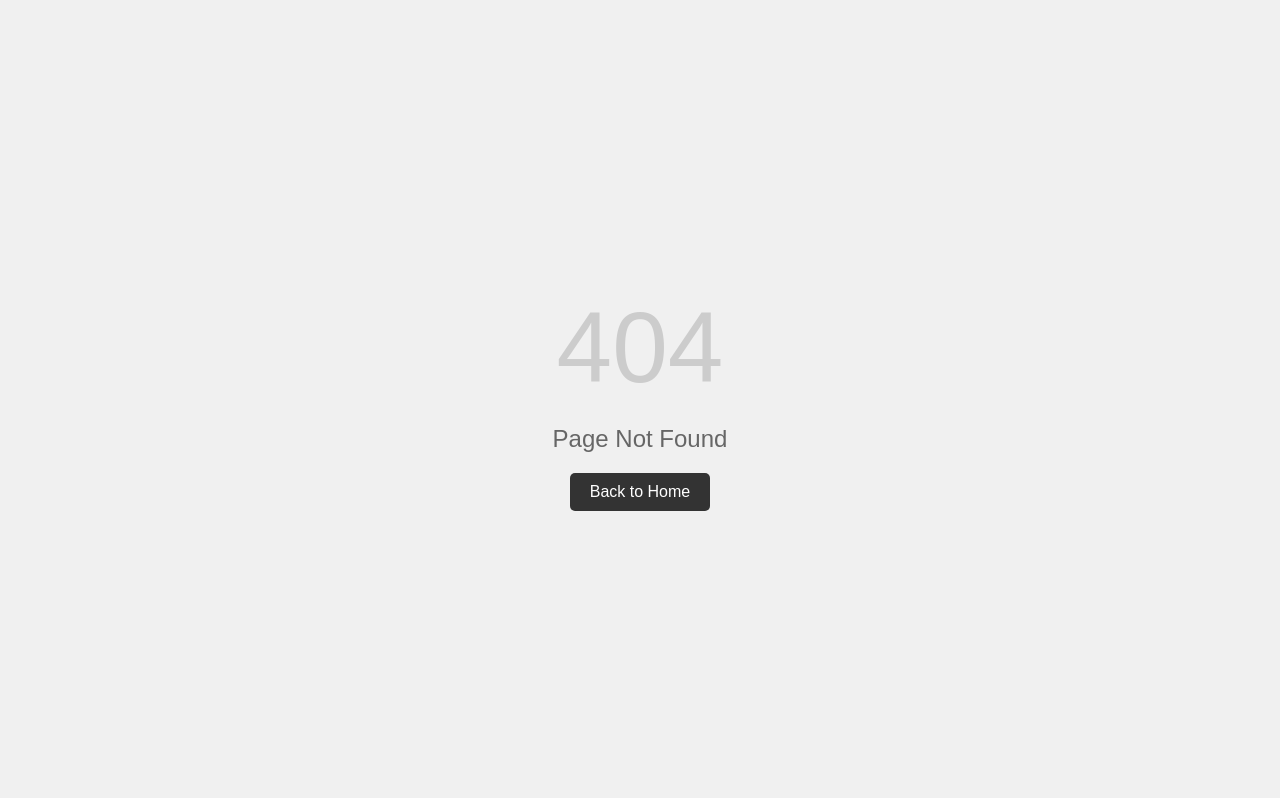
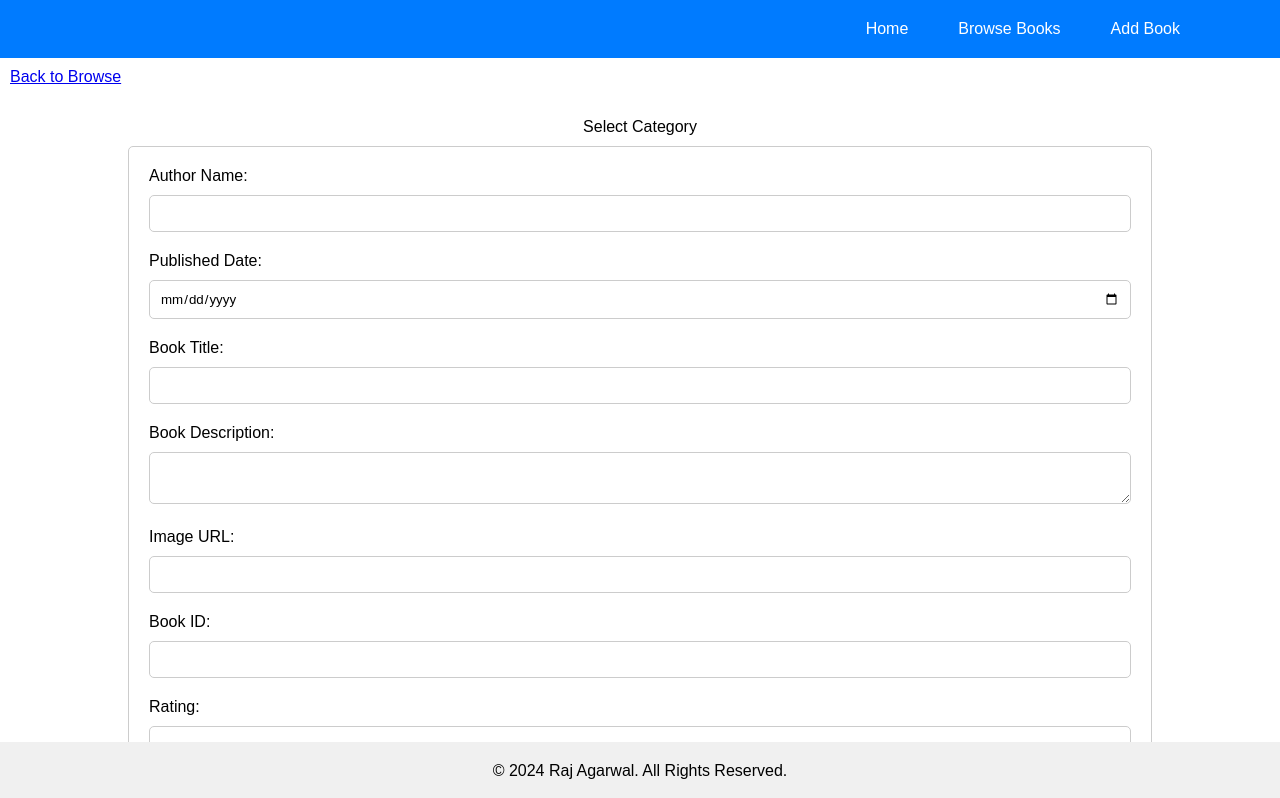
Before and after one commit to Raj2902/book_man, a React (Vite) app: page /home/add-book in a window 1280 px wide. Before the commit this address had no page. Shown: the top 798 px of the page. Built offline with nearby package versions, Linux system fonts and the light colour scheme.

Commit message:
Fixed Routes try2

```diff
--- a/src/App.jsx
+++ b/src/App.jsx
@@ -27,7 +27,7 @@ function App() {
     <div>
       <Navbar />
       <p className="back-to-browse">
-        <Link to="/books/browse-books">Back to Browse</Link>
+        <Link to="/home/browse-books">Back to Browse</Link>
       </p>
       <p className="selectCattext">Select Category</p>
       <div className="category-filter">
@@ -35,7 +35,7 @@ function App() {
           <Link
             key={item}
             className="category-tag"
-            to={`/books/category/${item}`}
+            to={`/home/category/${item}`}
           >
             <button className="category-btn">{item}</button>
           </Link>
--- a/src/Components/AddBook.jsx
+++ b/src/Components/AddBook.jsx
@@ -45,7 +45,7 @@ function AddBook() {
         booksInLocalStorage.push(formObj);
       }
       localStorage.setItem("data", JSON.stringify(booksInLocalStorage));
-      navigate("/books/browse-books");
+      navigate("/home/browse-books");
     }
   };
   const getCurrentDate = () => {
--- a/src/Components/Book.jsx
+++ b/src/Components/Book.jsx
@@ -23,7 +23,7 @@ export default function BookComponent(props) {
         <p className="book-author">{author}</p>
         <p className="book-description">{desc.slice(0, 70) + "..."}</p>
         <p className="book-details-link">
-          <Link to={`/books/book-details/${id}`}>View Details</Link>
+          <Link to={`/home/book-details/${id}`}>View Details</Link>
         </p>
       </div>
     </div>
--- a/src/Components/Error.jsx
+++ b/src/Components/Error.jsx
@@ -6,7 +6,7 @@ function Error() {
       <div className="error-container">
         <div className="error-code">404</div>
         <div className="error-message">Page Not Found</div>
-        <Link to="/" className="back-button">
+        <Link to="/home" className="back-button">
           Back to Home
         </Link>
       </div>
--- a/src/Components/Navbar.jsx
+++ b/src/Components/Navbar.jsx
@@ -4,13 +4,13 @@ function Navbar() {
   return (
     <div className="navbar">
       <ul>
-        <Link to="/">
+        <Link to="/home">
           <li>Home</li>
         </Link>
-        <Link to="/books/browse-books">
+        <Link to="/home/browse-books">
           <li>Browse Books</li>
         </Link>
-        <Link to="/books/add-book">
+        <Link to="/home/add-book">
           <li>Add Book</li>
         </Link>
       </ul>
```
Also changed, not shown: src/main.jsx (+6 -12 lines).
